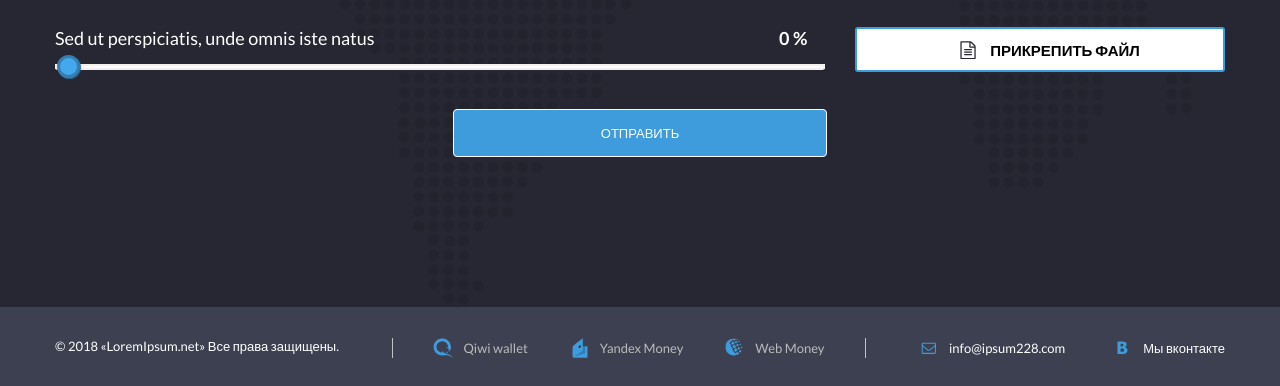
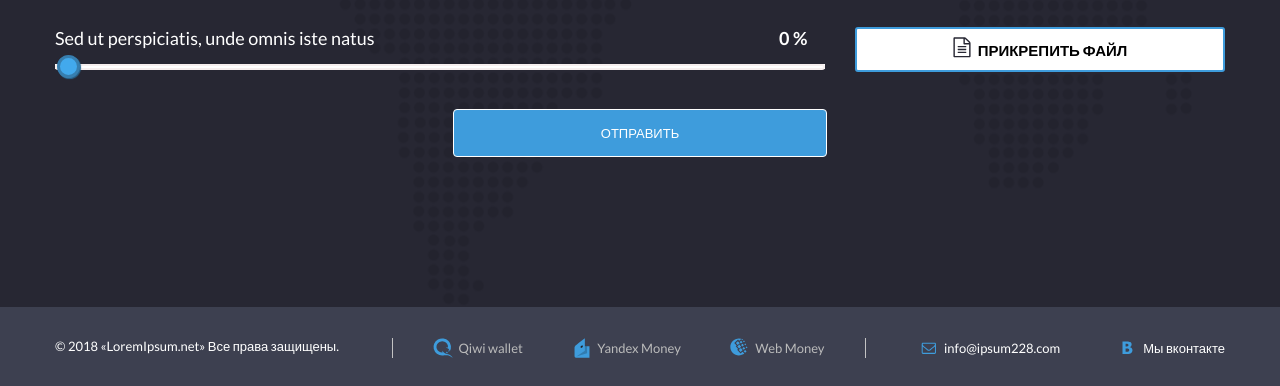
Before and after one commit to ilyaKirilyuk/test, a plain HTML site: page index.html in a window 1280 px wide. Shown: the part 1517-1903 px from the top of the page. Drawn offline with Linux system fonts and the light colour scheme.

Commit message:
changed svg connection directly in html

```diff
--- a/index.html
+++ b/index.html
@@ -130,8 +130,12 @@
             </li>
           </ul>
           <form class="registration__form">
-            <div class="registration__input-group registration__input-group-one">
-              <div class="registration__input-wrapper registration__input-wrapper_width">
+            <div
+              class="registration__input-group registration__input-group-one"
+            >
+              <div
+                class="registration__input-wrapper registration__input-wrapper_width"
+              >
                 <select name="type of system" class="form__select">
                   <option value="disabled" disabled selected>
                     Выберите тип системы
@@ -148,7 +152,9 @@
                   <option value="rerum">Itaque earum rerum</option>
                 </select>
               </div>
-              <div class="registration__input-wrapper registration__input-wrapper_width">
+              <div
+                class="registration__input-wrapper registration__input-wrapper_width"
+              >
                 <input
                   class="registration__input"
                   type="email"
@@ -156,7 +162,9 @@
                   placeholder="Ваш e-mail"
                 />
               </div>
-              <div class="registration__input-wrapper registration__input-wrapper_width">
+              <div
+                class="registration__input-wrapper registration__input-wrapper_width"
+              >
                 <input
                   class="registration__input"
                   type="text"
@@ -196,10 +204,11 @@
                       name="image"
                       class="file__input"
                     />
-                    <label for="file" class="file__button"
-                      ><span class="file__text">
-                        Прикрепить файл
-                      </span></label
+                    <label for="file" class="file__button">
+                      <svg class="file__icon-box">
+                        <use xlink:href="./img/svg/sprite.svg#document"></use>
+                      </svg>
+                      <span class="file__text"> Прикрепить файл </span></label
                     >
                   </div>
                 </div>
@@ -220,31 +229,38 @@
         </span>
         <ul class="footer__payments-list">
           <li class="footer__item">
-                <span class="footer__text footer__text_qiwi">
-                    Qiwi wallet
-                </span>
+            <svg class="footer__icon-box">
+              <use xlink:href="./img/svg/sprite.svg#qiwi"></use>
+            </svg>
+            <span class="footer__text"> Qiwi wallet </span>
           </li>
           <li class="footer__item">
-                <span class="footer__text footer__text_yandex">
-                    Yandex Money
-                </span>
+            <svg class="footer__icon-box">
+              <use xlink:href="./img/svg/sprite.svg#yandexMoney"></use>
+            </svg>
+            <span class="footer__text"> Yandex Money </span>
           </li>
           <li class="footer__item">
-                <span class="footer__text footer__text_wm">
-                    Web Money
-                </span>
+            <svg class="footer__icon-box">
+              <use xlink:href="./img/svg/sprite.svg#webMoney"></use>
+            </svg>
+            <span class="footer__text"> Web Money </span>
           </li>
         </ul>
         <ul class="footer__contacts-list">
-            <li class="footer__contacts-item">
-                <a href="mailto:info@ipsum228.com" class="footer__contacts-link footer__contacts-link_mail">
+          <li class="footer__item footer__contacts-item">
+            <svg class="footer__icon-box">
+              <use xlink:href="./img/svg/sprite.svg#mail"></use>
+            </svg>
+            <a href="mailto:info@ipsum228.com" class="footer__contacts-link">
               info@ipsum228.com
             </a>
           </li>
-            <li class="footer__contacts-item">
-                <a href="#" class="footer__contacts-link footer__contacts-link_vk">
-                    Мы вконтакте
-                </a>
+          <li class="footer__item footer__contacts-item">
+            <svg class="footer__icon-box">
+              <use xlink:href="./img/svg/sprite.svg#vk"></use>
+            </svg>
+            <a href="#" class="footer__contacts-link"> Мы вконтакте </a>
           </li>
         </ul>
       </div>
--- a/scss/_footer.scss
+++ b/scss/_footer.scss
@@ -14,6 +14,12 @@
     margin-right: 10px;
   }
 
+  &__icon-box {
+    width: 20px;
+    height: 20px;
+    margin-right: 5px;
+  }
+
   &__payments-list {
     display: flex;
     justify-content: space-between;
@@ -26,6 +32,8 @@
   }
 
   &__item {
+    display: flex;
+    align-items: center;
       &:not(:last-child) {
           margin-right: 10px;
       }
@@ -38,25 +46,7 @@
     display: flex;
     align-items: center;
 
-    &::before {
-      content: "";
-      width: 20px;
-      height: 20px;
-      background-size: 20px;
-      padding-right: 30px;
-      display: inline-block;
-    }
-    &_qiwi {
-        background: url("../../img/svg/sprite.svg#qiwi") no-repeat;
-    }
 
-    &_yandex {
-        background: url("../../img/svg/sprite.svg#yandexMoney") no-repeat;
-    }
-
-    &_wm {
-        background: url("../../img/svg/sprite.svg#webMoney") no-repeat;
-    }
   }
 
   &__contacts-list {
@@ -82,20 +72,6 @@
     &:hover {
         color: var(--accent);
     }
-    &::before {
-        content: "";
-        width: 20px;
-        height: 20px;
-        background-size: 20px;
-        padding-right: 30px;
-        display: inline-block;
-      }
-      &_mail {
-        background: url("../../img/svg/sprite.svg#mail") no-repeat;
 
-      }
-      &_vk {
-        background: url("../../img/svg/sprite.svg#vk") no-repeat;
-      }
   }
 }
--- a/scss/_media.scss
+++ b/scss/_media.scss
@@ -223,6 +223,7 @@
     }
     &__item {
       margin-bottom: 5px;
+
     }
     &__contacts-list {
       flex-direction: column;
--- a/scss/components/_file.scss
+++ b/scss/components/_file.scss
@@ -1,7 +1,8 @@
-.file__item {
+.file {
+  &__item {
     position: relative;
   }
-.file__input {
+  &__input {
     position: absolute;
     top: 0;
     left: 0;
@@ -11,8 +12,15 @@
     font-size: 0;
     cursor: pointer;
   }
-.file__button {
+  &__icon-box {
+    display: inline-block;
+    width: 25px;
+    height: 25px;
+  }
+  &__button {
     display: flex;
+    align-items: center;
+    justify-content: center;
     min-height: 45px;
     height: 100%;
     justify-content: center;
@@ -26,24 +34,5 @@
     text-transform: uppercase;
     background: #ffffff;
     color: var(--text);
-  &::before {
-    content: "";
-    width: 17px;
-    height: 20px;
-
-    background-size: 50px;
-    padding-right: 20px;
-  }
-
-
-}
-
-.file {
-  &__text {
-    padding-left: 30px;
-    display: inline-block;
-    background: url("../../img/svg/sprite.svg#document") no-repeat ;
-    background-size: 50px 50px;
-
   }
 }
```
Also changed, not shown: css/style.css. Lines whose indentation alone changed are shown as unchanged.
